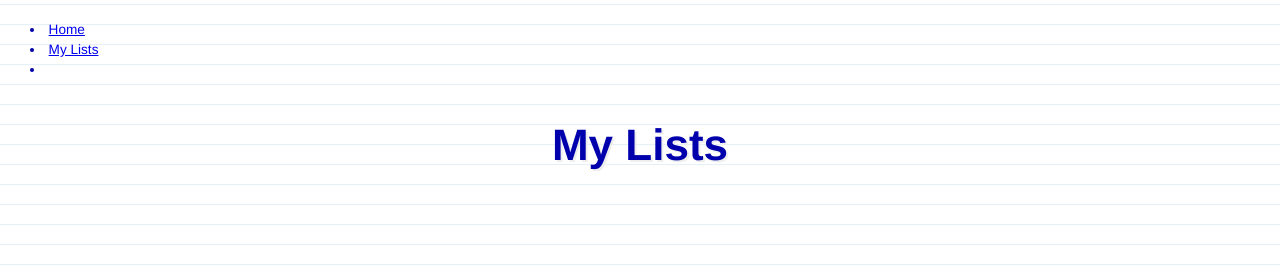
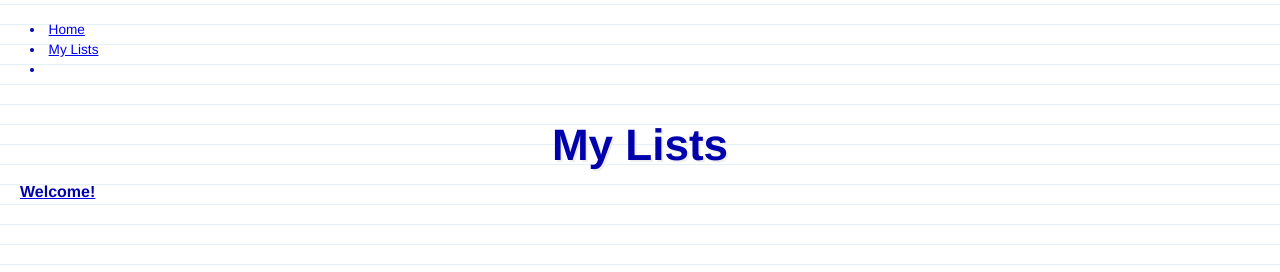
Before and after one commit to tcelovsky/rails-api-js-project, a React (Create React App) app in the folder frontend-2.0/: page / in a window 1280 px wide. Shown: the top 272 px of the page. Built offline with nearby package versions, Linux system fonts and the light colour scheme; no server answers.

Commit message:
Import Home into App

```diff
--- a/frontend-2.0/src/containers/App.js
+++ b/frontend-2.0/src/containers/App.js
@@ -6,6 +6,7 @@ import { fetchLists } from '../actions/listActions';
 import Lists from '../components/Lists';
 import Header from '../components/Header';
 import Navbar from '../components/Navbar';
+import Home from '../components/Home';
 
 class App extends Component {
 
@@ -19,7 +20,7 @@ class App extends Component {
           <Navbar />
           <Header />
           <Switch>
-            {/* <Route exact path='/' render={() => <Link to={'/lists'}><Home /></Link>} /> */}
+            <Route exact path='/' render={() => <Link to={'/lists'}><Home /></Link>} />
             <Route path='/lists' render={routerProps =>
 	            <Lists {...routerProps} lists={this.props.lists} />} />
             {/* <Route path='/about' component={About} /> */}
```
